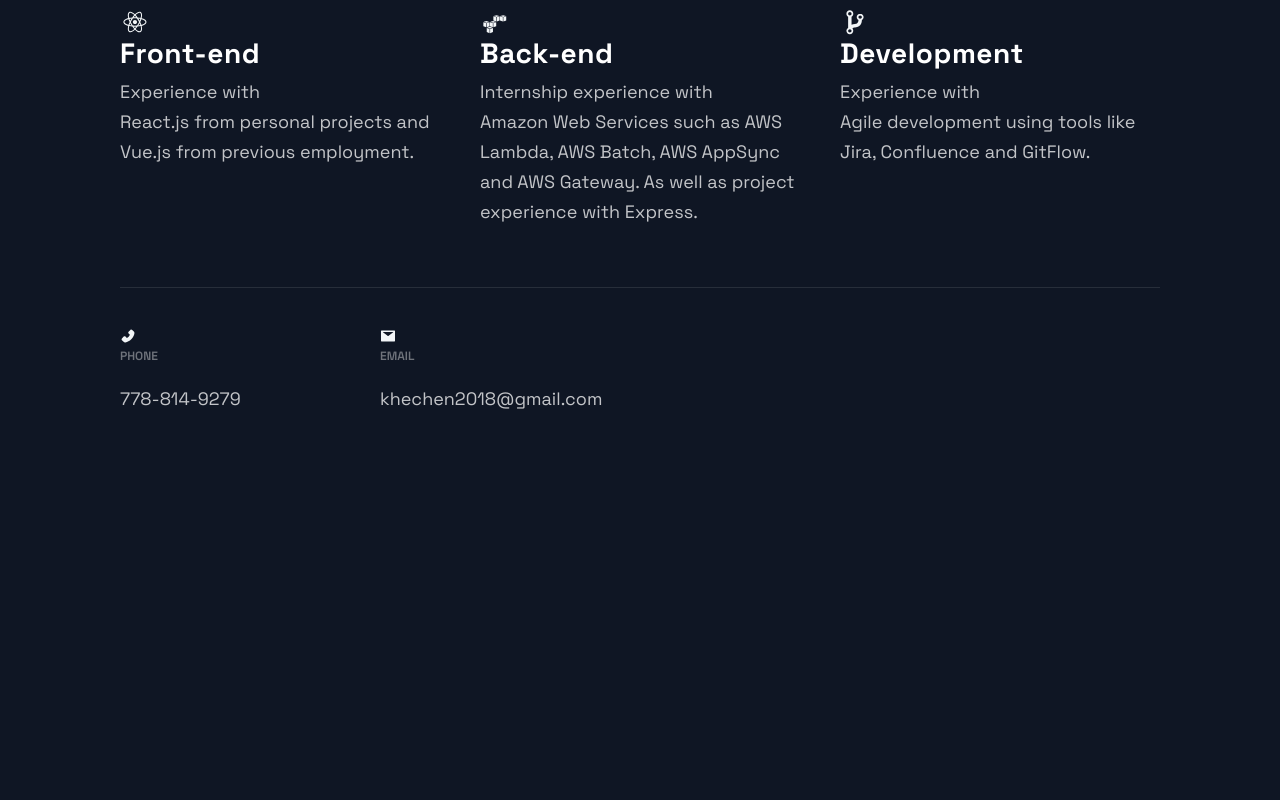
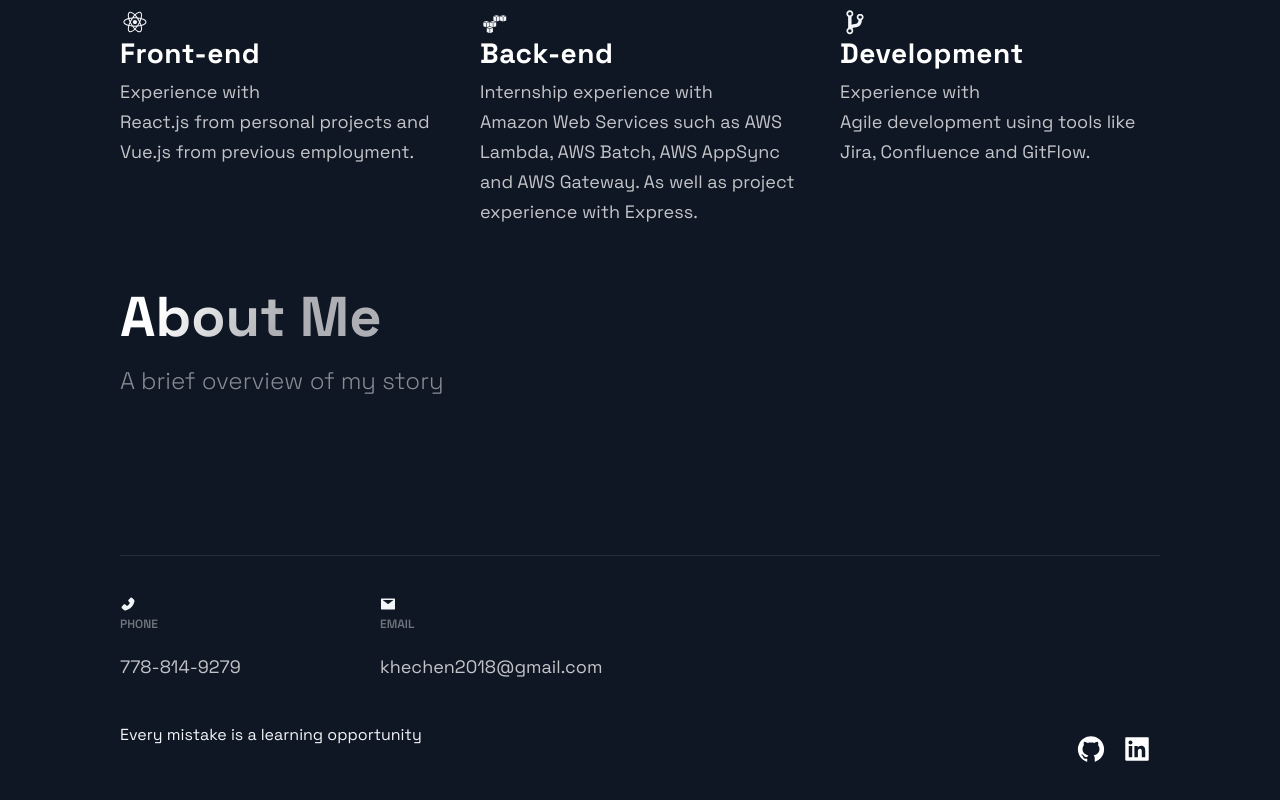
Before and after one commit to KennyHc/Portfolio-Website, a Next.js app: page / in a window 1280 px wide. Shown: the part 1798-2598 px from the top of the page. Before the commit the page ends 2306 px from the top, so only its background shows below. Built offline with nearby package versions, Linux system fonts and the light colour scheme.

Commit message:
started timeline component

```diff
--- a/src/components/Footer/Footer.js
+++ b/src/components/Footer/Footer.js
@@ -40,6 +40,17 @@
           </LinkItem>
         </LinkColumn>
       </LinkList>
+      <SocialIconsContainer>
+        <CompanyContainer>
+          Every mistake is a learning opportunity
+        </CompanyContainer>
+        <SocialIcons href="https://github.com/KennyHc">
+          <AiFillGithub size="3rem" />
+        </SocialIcons>
+        <SocialIcons href="https://www.linkedin.com/in/kenny-he-chen">
+          <AiFillLinkedin size="3rem" />
+        </SocialIcons>
+      </SocialIconsContainer>
     </FooterWrapper>
   )
 }
--- a/src/components/TimeLine/TimeLine.js
+++ b/src/components/TimeLine/TimeLine.js
@@ -22,42 +22,73 @@
 const TOTAL_CAROUSEL_COUNT = TimeLineData.length
 
 const Timeline = () => {
-  // const [activeItem, setActiveItem] = useState(0);
-  // const carouselRef = useRef();
+  const [activeItem, setActiveItem] = useState(0)
+  const carouselRef = useRef()
 
-  // const scroll = (node, left) => {
-  //   return node.scrollTo({ left, behavior: 'smooth' });
-  // }
+  const scroll = (node, left) => {
+    return node.scrollTo({ left, behavior: 'smooth' })
+  }
 
-  // const handleClick = (e, i) => {
-  //   e.preventDefault();
+  const handleClick = (e, i) => {
+    e.preventDefault()
 
-  //   if (carouselRef.current) {
-  //     const scrollLeft = Math.floor(carouselRef.current.scrollWidth * 0.7 * (i / TimeLineData.length));
+    if (carouselRef.current) {
+      const scrollLeft = Math.floor(
+        carouselRef.current.scrollWidth * 0.7 * (i / TimeLineData.length)
+      )
 
-  //     scroll(carouselRef.current, scrollLeft);
-  //   }
-  // }
+      scroll(carouselRef.current, scrollLeft)
+    }
+  }
 
-  // const handleScroll = () => {
-  //   if (carouselRef.current) {
-  //     const index = Math.round((carouselRef.current.scrollLeft / (carouselRef.current.scrollWidth * 0.7)) * TimeLineData.length);
+  const handleScroll = () => {
+    if (carouselRef.current) {
+      const index = Math.round(
+        (carouselRef.current.scrollLeft /
+          (carouselRef.current.scrollWidth * 0.7)) *
+          TimeLineData.length
+      )
 
-  //     setActiveItem(index);
-  //   }
-  // }
+      setActiveItem(index)
+    }
+  }
 
-  // // snap back to beginning of scroll when window is resized
-  // // avoids a bug where content is covered up if coming from smaller screen
-  // useEffect(() => {
-  //   const handleResize = () => {
-  //     scroll(carouselRef.current, 0);
-  //   }
+  // snap back to beginning of scroll when window is resized
+  // avoids a bug where content is covered up if coming from smaller screen
+  useEffect(() => {
+    const handleResize = () => {
+      scroll(carouselRef.current, 0)
+    }
 
-  //   window.addEventListener('resize', handleResize);
-  // }, []);
+    window.addEventListener('resize', handleResize)
+  }, [])
 
-  return <div></div>
+  return (
+    <Section id="about">
+      <SectionTitle>About Me</SectionTitle>
+      <SectionText>A brief overview of my story</SectionText>
+      <CarouselContainer ref={carouselRef}>
+        <>
+          {TimeLineData.map((item, index) => (
+            <CarouselMobileScrollNode
+              key={index}
+              final={index === TOTAL_CAROUSEL_COUNT - 1}
+              active={activeItem}
+            >
+              <CarouselItem
+                index={index}
+                id={`carousel__item-${index}`}
+                active={activeItem}
+                onClick={(e) => handleClick(e, index)}
+              >
+                <CarouselItemTitle>{item.title}</CarouselItemTitle>
+              </CarouselItem>
+            </CarouselMobileScrollNode>
+          ))}
+        </>
+      </CarouselContainer>
+    </Section>
+  )
 }
 
 export default Timeline
```
